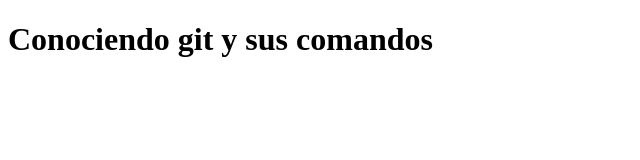
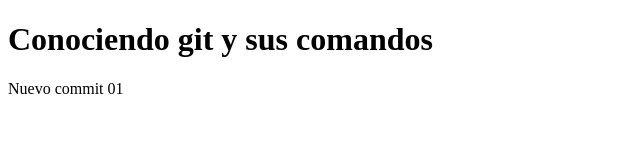
Before and after one commit to anabollain/git-exercise, a plain HTML site: page index.html in a window 1280 px wide. Shown: the whole page, without its empty margins (0-640 px from the left). Drawn offline with Linux system fonts and the light colour scheme.

Commit message:
feat: :sparkles: New line in index.html

```diff
--- a/index.html
+++ b/index.html
@@ -8,5 +8,6 @@
 </head>
 <body>
     <h1>Conociendo git y sus comandos</h1>
+    <p>Nuevo commit 01</p>
 </body>
 </html>
```
